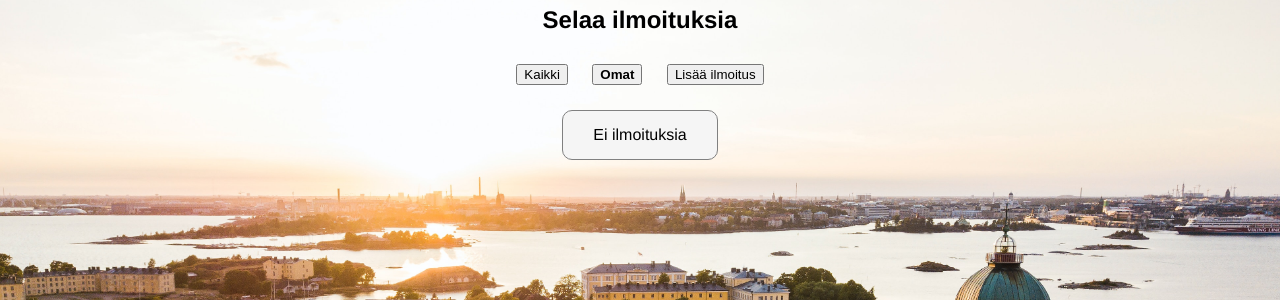
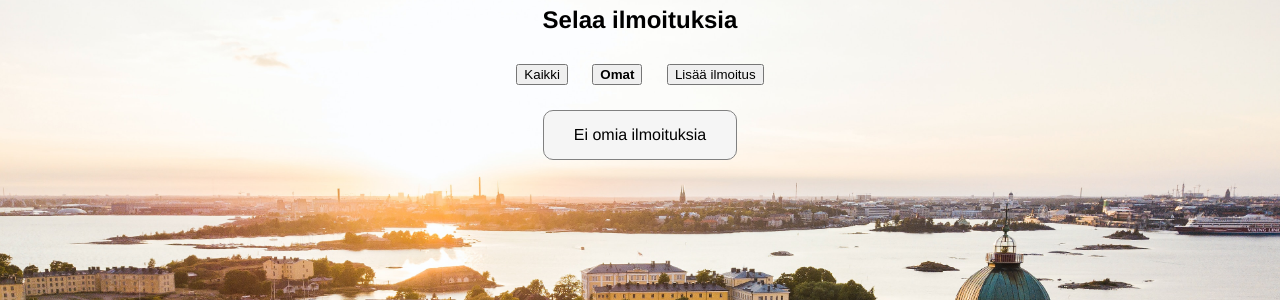
Before and after one commit to samushka13/web-app-project, a Flask app: page /browse_notices/my in a window 1280 px wide. Shown: the part 154-454 px from the top of the page. Run offline with Flask 3, Linux system fonts and the light colour scheme; the visitor is signed in with stand-in values (Sample User, id 1).

Commit message:
Added specific messages to 'browse notices' views when there are no notices.

```diff
--- a/templates/browse_notices.html
+++ b/templates/browse_notices.html
@@ -39,7 +39,11 @@
 {% if notices|length == 0 %}
 
 <div class="content flash">
+    {% if request.path == "/browse_notices/my" %}
+    Ei omia ilmoituksia
+    {% else %}
     Ei ilmoituksia
+    {% endif %}
 </div>
 
 {% else %}
```
